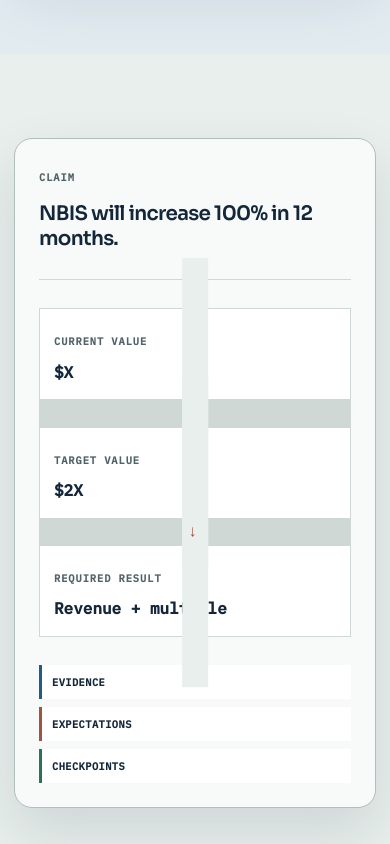
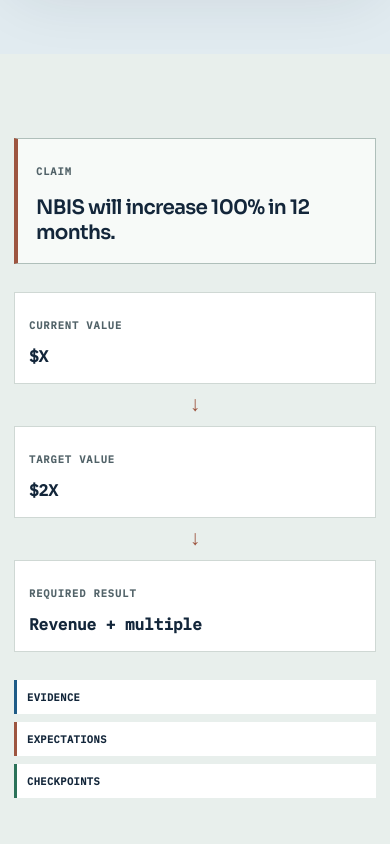
Before and after one commit to fyuan1014/mylogic-studio-web, a React (Create React App) app: page /products in a window 390 px wide. Shown: the part 5100-5944 px from the top of the page. Built offline with nearby package versions, Linux system fonts and the light colour scheme.

Commit message:
claim example fixed

```diff
--- a/src/index.css
+++ b/src/index.css
@@ -482,8 +482,13 @@
     .product-facts { grid-template-columns: 1fr; }
     .product-facts div, .product-facts div + div { padding: 15px 0; border-left: 0; }
     .product-facts div + div { border-top: 1px solid rgba(255, 255, 255, 0.18); }
+    .tickercase-visual { padding: 0; border: 0; border-radius: 0; background: transparent; box-shadow: none; }
+    .tickercase-claim { padding: 18px; border: 1px solid #afbfba; border-left: 4px solid #9d5540; background: #f7faf8; }
     .tickercase-bridge { grid-template-columns: 1fr; }
-    .tickercase-bridge i { min-height: 24px; transform: rotate(90deg); }
+    .tickercase-bridge { gap: 10px; border: 0; background: transparent; }
+    .tickercase-bridge div { border: 1px solid #cfd8d4; }
+    .tickercase-bridge i { min-height: 22px; padding: 0; background: transparent; transform: none; font-size: 0; }
+    .tickercase-bridge i::before { content: "↓"; color: #9d5540; font: 600 1.3rem/1 var(--display); }
     .tickercase-checks { grid-template-columns: 1fr; }
     .approach-grid { gap: 50px; }
     .process-list li { grid-template-columns: 42px 1fr; gap: 14px; }
```
